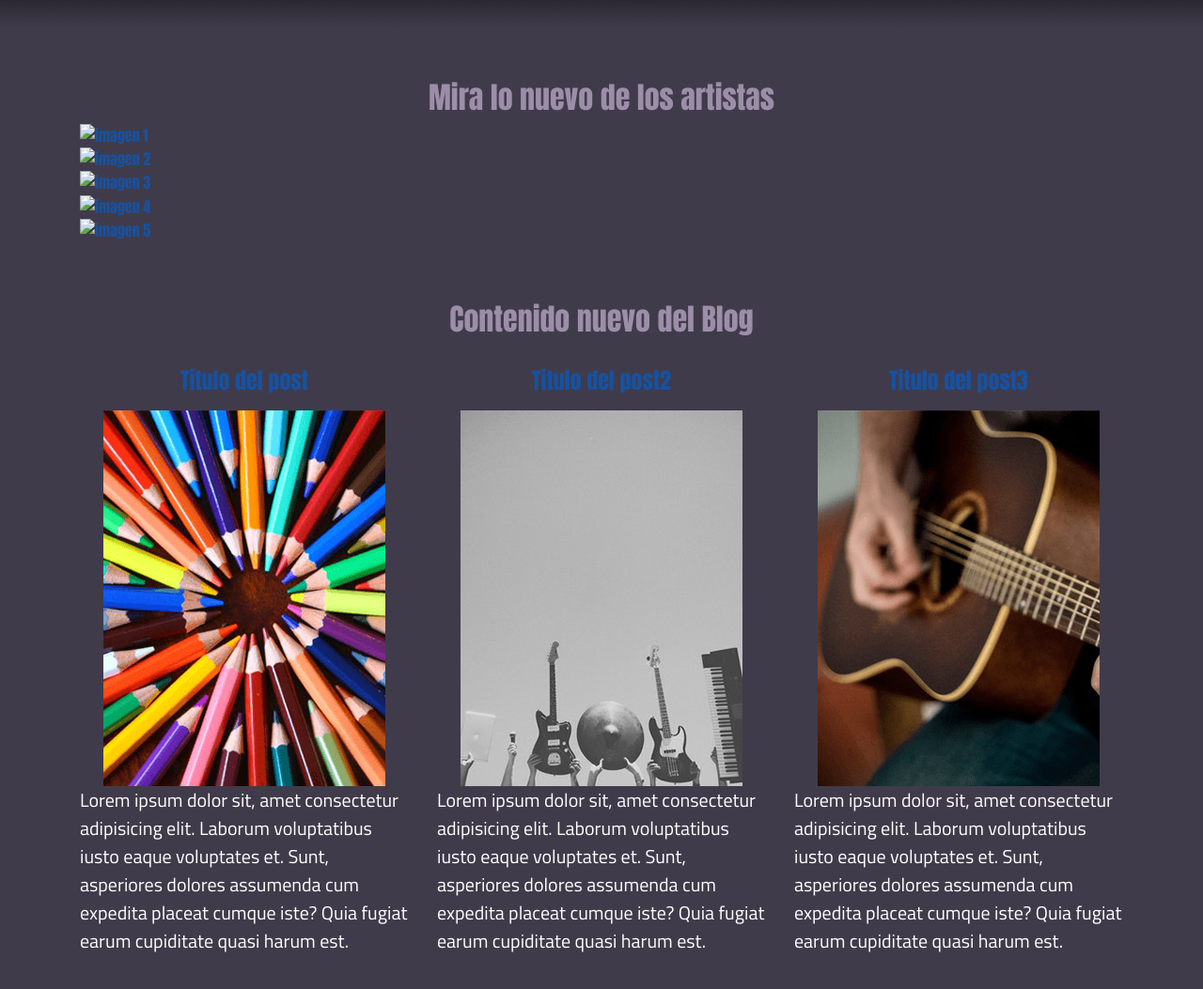
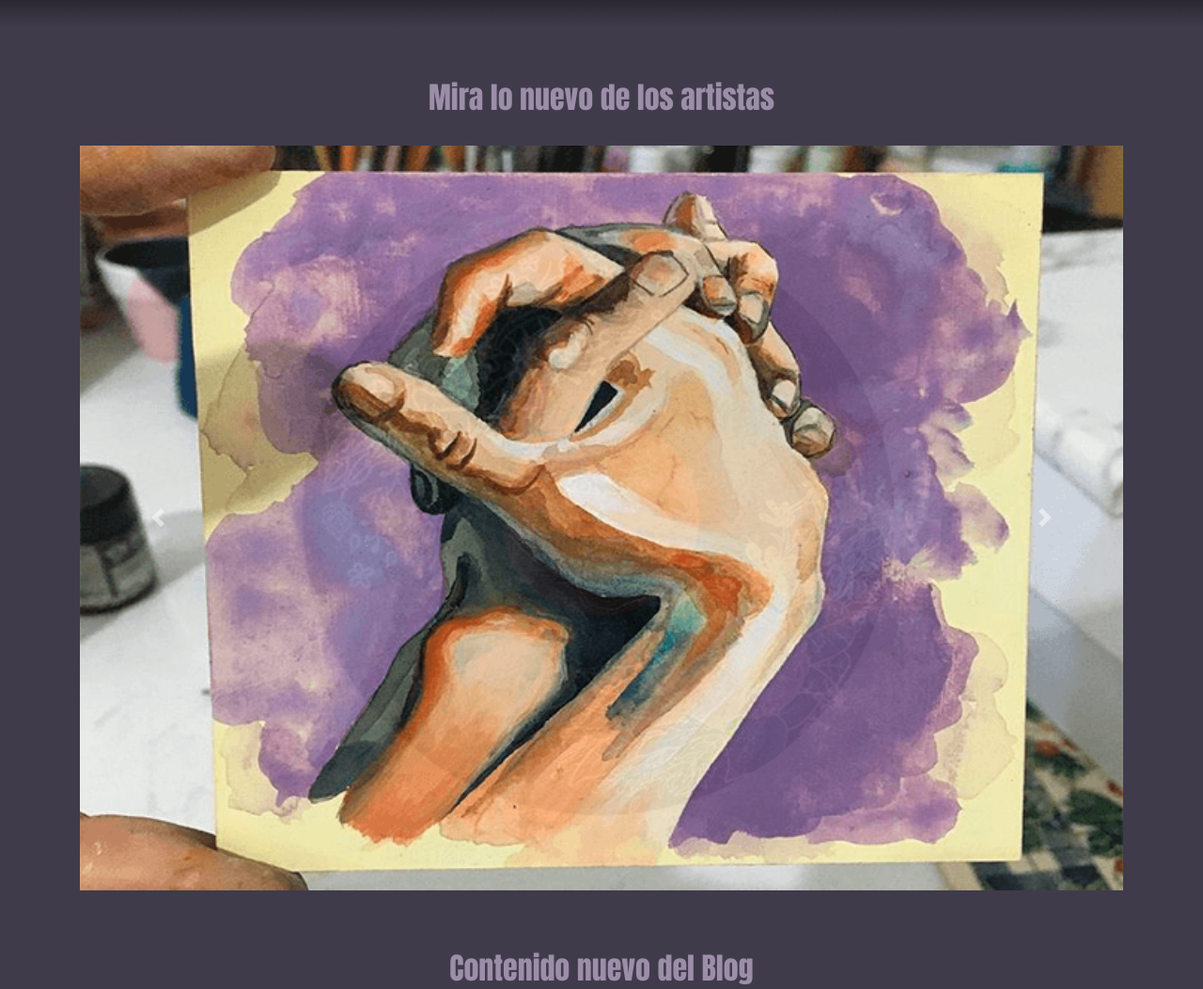
Before and after one commit to rocioxbau/Proyectocoder-RB, a plain HTML site: page Index.html in a window 1280 px wide. Shown: the part 204-1257 px from the top of the page at 94% size. Drawn offline with nearby package versions, Linux system fonts and the light colour scheme.

Commit message:
updatesbootstrap

```diff
--- a/Index.html
+++ b/Index.html
@@ -41,16 +41,34 @@
         <div class="container">
             <h3>Mira lo nuevo de los artistas</h3>
             <!--Titulo de la seccion-->
-            <ul>
+
             <!--Listas Desordenadas-->
             <!--Item de la lista-->
             <!--Aca iria un carrousel-->
-                <li><img src="" alt="imagen 1"></li>
-                <li><img src="" alt="imagen 2"></li>
-                <li><img src="" alt="imagen 3"></li>
-                <li><img src="" alt="imagen 4"></li>
-                <li><img src="" alt="imagen 5"></li>
-            </ul>
+            <div id="carousel" class="carousel slide carousel-fade" data-ride="carousel">
+                <div class="carousel-inner">
+                    <div class="carousel-item active">
+                        <img src="andypmanos.png" class="d-block w-100" alt="andypmanos">
+                    </div>
+                    <div class="carousel-item">
+                        <img src="andypvinilo.png" class="d-block w-100" alt="andypvinilo">
+                    </div>
+                    <div class="carousel-item">
+                        <img src="fruktgirl.png" class="d-block w-100" alt="fruktgirl">
+                    </div>
+                    <div class="carousel-item">
+                        <img src="frnktsqueleton.png" class="d-block w-100" alt="frnktsqueleton">
+                    </div>
+                </div>
+                <a class="carousel-control-prev" href="#carousel" role="button" data-slide="prev">
+                    <span class="carousel-control-prev-icon" aria-hidden="true"></span>
+                    <span class="sr-only">Previous</span>
+                </a>
+                <a class="carousel-control-next" href="#carousel" role="button" data-slide="next">
+                    <span class="carousel-control-next-icon" aria-hidden="true"></span>
+                    <span class="sr-only">Next</span>
+                </a>
+            </div>
         </div>
     </section>
 
@@ -61,7 +79,7 @@
 
         <nav class="sectionEnIndex">
             <!--Contenedor -->
-            <div class="container">
+            <div class="container-fluid">
                 <div class="row">
                     <!--aca van los grupos de items del blog-->
                     <div class="col-12 col-lg-4">
@@ -101,7 +119,7 @@
 
         <nav class="sectionEnIndex">
             <!--Contenedor-->
-            <div class="container">
+            <div class="container-fluid">
                 <div class="row">
                     <!--aca van los grupos de items del shop-->
                     <Div class="col-12 col-lg-4">
@@ -134,24 +152,28 @@
 
     </section>
 
-    <div class="contenedor">
+
     <footer class="footer">
         <!--contenedor para flex-->
         <!--pie de pagina que va en todos los html-->
+        <div class="container-fluid">
             <div class="row">
-                <div class="col-12  col-md-6">
+                <div class="col-12 col-md-6">
                     <p>Redes Sociales</p>
                     <a href="https://www.instagram.com/monstersndreams/ ">Instagram</a>
                     <a href=" ">EMail</a>
                 </div>
-                <div class="col-12  col-md-6">
+                <div class="col-12 col-md-6">
+
                     <p>Creado por Rocio Bautista</p>
                     <p>Proyecto Final de Desarrollo Web 2021</p>
+
+                </div>
             </div>
         </div>
     </footer>
-    </div>
     <script src="https://code.jquery.com/jquery-3.5.1.slim.min.js"></script>
+    <script src="https://cdn.jsdelivr.net/npm/popper.js@1.16.0/dist/umd/popper.min.js"></script>
     <script src="https://cdn.jsdelivr.net/npm/bootstrap@4.6.0/dist/js/bootstrap.bundle.min.js"></script>
 </body>
 
--- a/style.css
+++ b/style.css
@@ -95,8 +95,13 @@ ul {
     /*eliminar viñetas y numeros de las listas*/
 }
 
+.carousel-inner {
+    margin-top: 2rem;
+}
+
 .sectionEnIndex {
     /*caracteristicas del contenedor de las seciones en index*/
+    align-items: center;
     margin: 2rem 2rem;
 }
 
@@ -268,8 +273,6 @@ ul {
     /*caracteristicas del contenedor para flex del pie de pagina */
     background-color: black;
     padding: 2rem;
-    display: flex;
-    justify-content: space-around;
 }
 
 .footer p {
```
Also changed, not shown: FAQ.html (+2 -0 lines), andypmanos.png (added), andypvinilo.png (added), frnktsqueleton.png (added), fruktgirl.png (added). Lines whose indentation alone changed are shown as unchanged.
